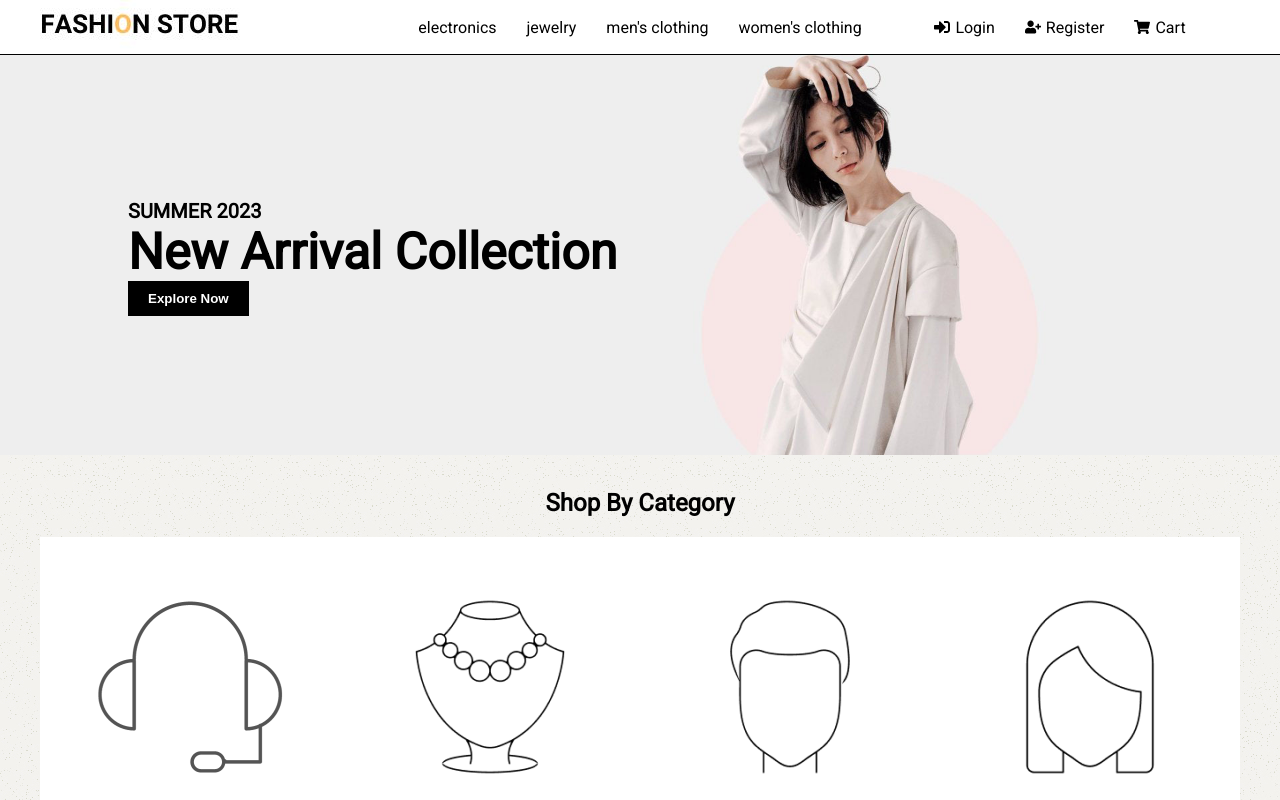
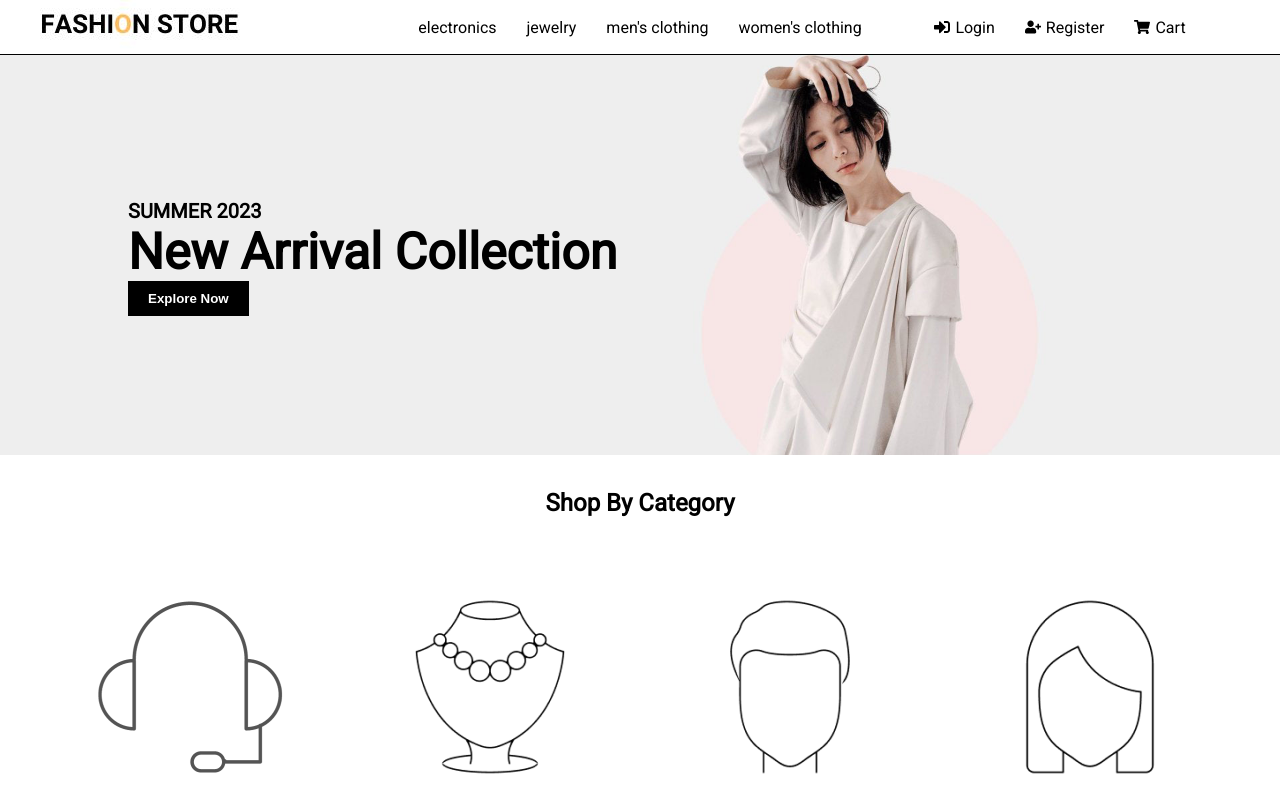
Before and after one commit to valenzsa/react-ecommerce-store, a React (Vite) app: page / in a window 1280 px wide. Shown: the top 800 px of the page. Built offline with nearby package versions, Linux system fonts and the light colour scheme; no server answers.

Commit message:
Updated index css file to remove content background image

```diff
--- a/src/index.css
+++ b/src/index.css
@@ -22,7 +22,7 @@
 
 body {
   font-family: var(--font-family-roboto);
-  background: url("./assets/background.jpg");
+  /* background: url("./assets/background.jpg"); */
 }
 
 .container {
```
